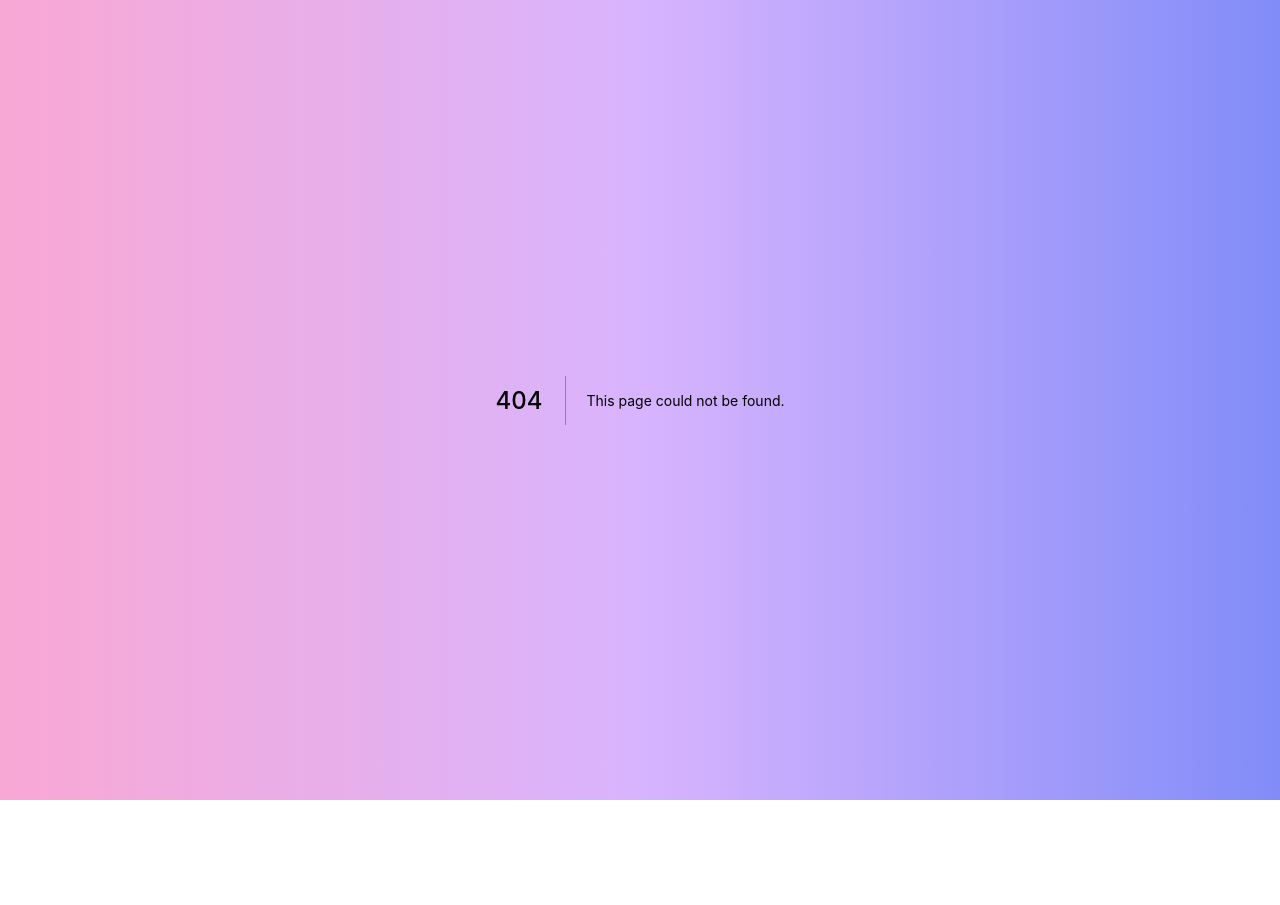
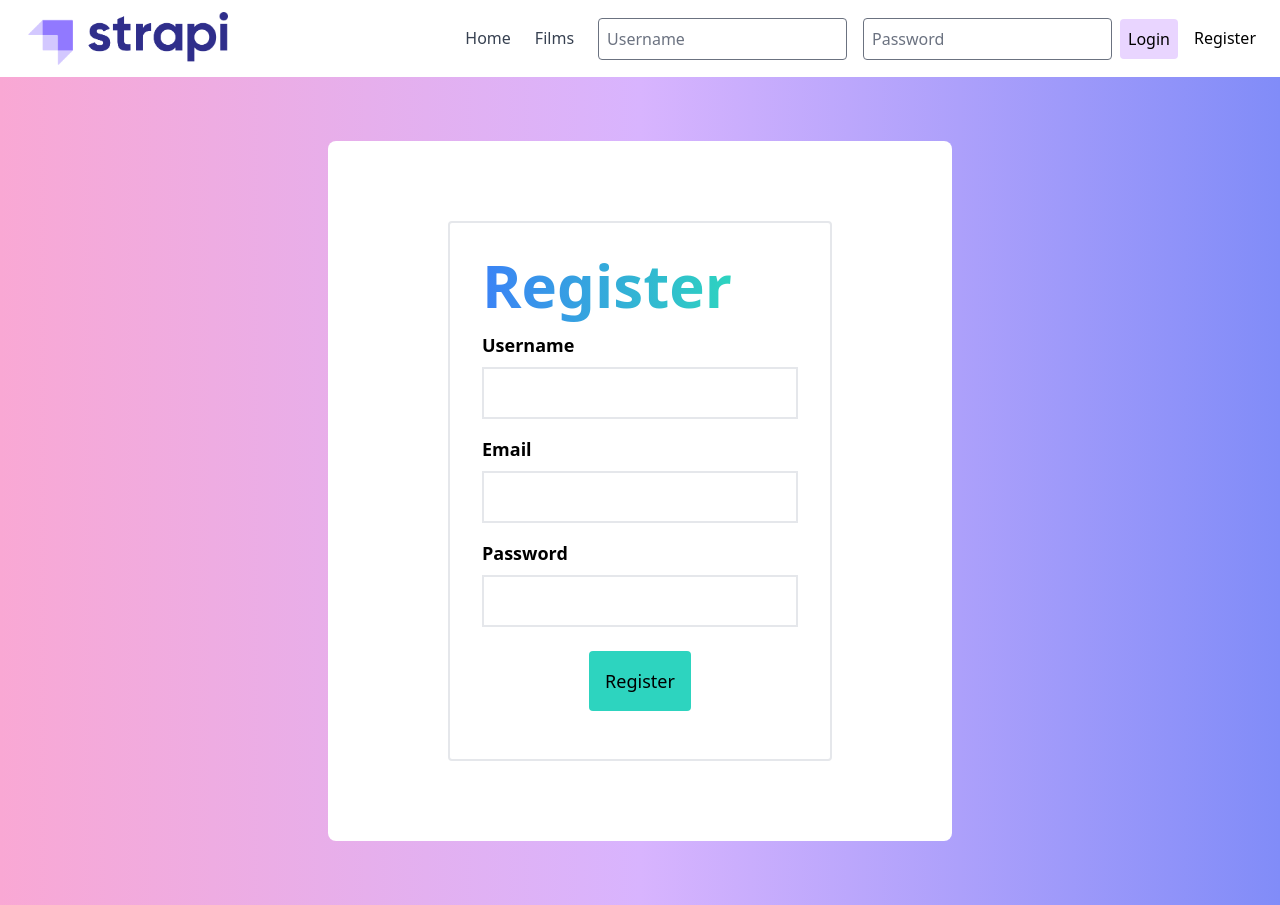
Before and after one commit to necelentano/nextjs-strapi-movie-app, a Next.js app: page /register in a window 1280 px wide. Before the commit this address had no page. Before the commit the page ends 800 px from the top, so only its background shows below. Built offline with nearby package versions, Linux system fonts and the light colour scheme.

Commit message:
Added New User Registration Form

```diff
--- /dev/null
+++ b/components/RegisterForm.js
@@ -0,0 +1,102 @@
+import { useState } from "react";
+import { useRouter } from "next/router";
+import { setToken } from "../lib/auth";
+import { fetcher } from "../lib/api";
+
+const Register = () => {
+  const router = useRouter();
+  const [userData, setUserData] = useState({
+    username: "",
+    email: "",
+    password: "",
+  });
+
+  const handleSubmit = async (e) => {
+    e.preventDefault();
+    try {
+      const responseData = await fetcher(
+        `${process.env.NEXT_PUBLIC_STRAPI_URL}/auth/local/register`,
+        {
+          headers: {
+            "Content-Type": "application/json",
+          },
+          body: JSON.stringify({
+            email: userData.email,
+            password: userData.password,
+            username: userData.username,
+          }),
+          method: "POST",
+        }
+      );
+      setToken(responseData);
+      router.redirect("/profile");
+    } catch (error) {
+      console.error(error);
+    }
+  };
+
+  const handleChange = (e) => {
+    const { name, value } = e.target;
+    setUserData({ ...userData, [name]: value });
+  };
+  return (
+    <div className="flex w-full">
+      <div className="w-full bg-white border-2 rounded p-8 m-4 md:max-w-sm md:mx-auto">
+        <h1 className="text-5xl md:text-6xl font-extrabold leading-tighter mb-4">
+          <span className="bg-clip-text text-transparent bg-gradient-to-r from-blue-500 to-teal-400 py-2">
+            Register
+          </span>
+        </h1>
+        <form
+          onSubmit={handleSubmit}
+          className="mb-4 md:flex md:flex-wrap md:justify-between"
+        >
+          <div className="flex flex-col mb-4 md:w-full">
+            <label className="font-bold text-lg mb-2" htmlFor="username">
+              Username
+            </label>
+            <input
+              className="border-2 py-2 px-3"
+              type="text"
+              name="username"
+              onChange={(e) => handleChange(e)}
+              required
+            />
+          </div>
+          <div className="flex flex-col mb-4 md:w-full">
+            <label className="font-bold text-lg mb-2" htmlFor="email">
+              Email
+            </label>
+            <input
+              className="border-2 py-2 px-3"
+              type="email"
+              name="email"
+              onChange={(e) => handleChange(e)}
+              required
+            />
+          </div>
+          <div className="flex flex-col mb-6 md:w-full">
+            <label className="font-bold text-lg mb-2" htmlFor="password">
+              Password
+            </label>
+            <input
+              className="border-2 py-2 px-3"
+              type="password"
+              name="password"
+              onChange={(e) => handleChange(e)}
+              required
+            />
+          </div>
+          <button
+            className="block bg-teal-400 text-lg rounded p-4 mx-auto"
+            type="submit"
+          >
+            Register
+          </button>
+        </form>
+      </div>
+    </div>
+  );
+};
+
+export default Register;
--- /dev/null
+++ b/pages/register.js
@@ -0,0 +1,14 @@
+import React from "react";
+import Layout from "../components/Layout";
+
+import RegisterForm from "../components/RegisterForm";
+
+const Register = () => {
+  return (
+    <Layout>
+      <RegisterForm />
+    </Layout>
+  );
+};
+
+export default Register;
```
